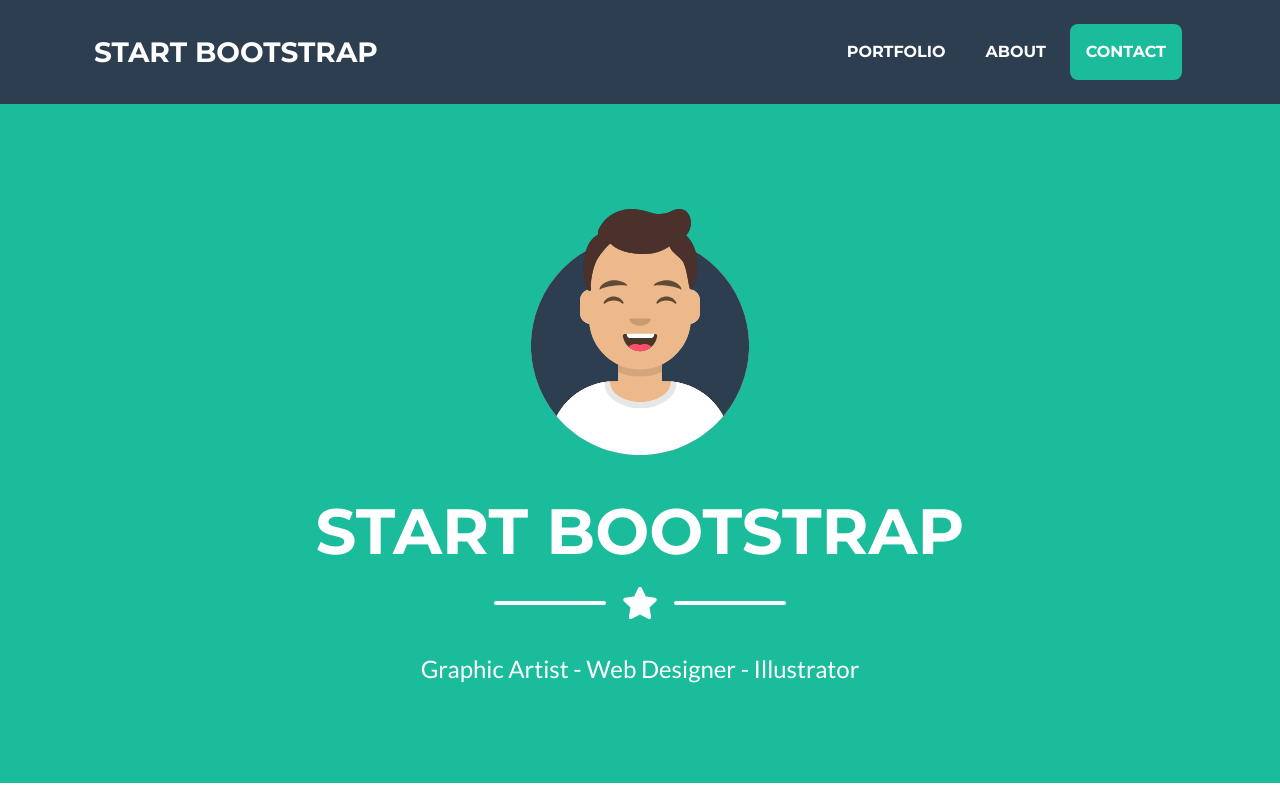
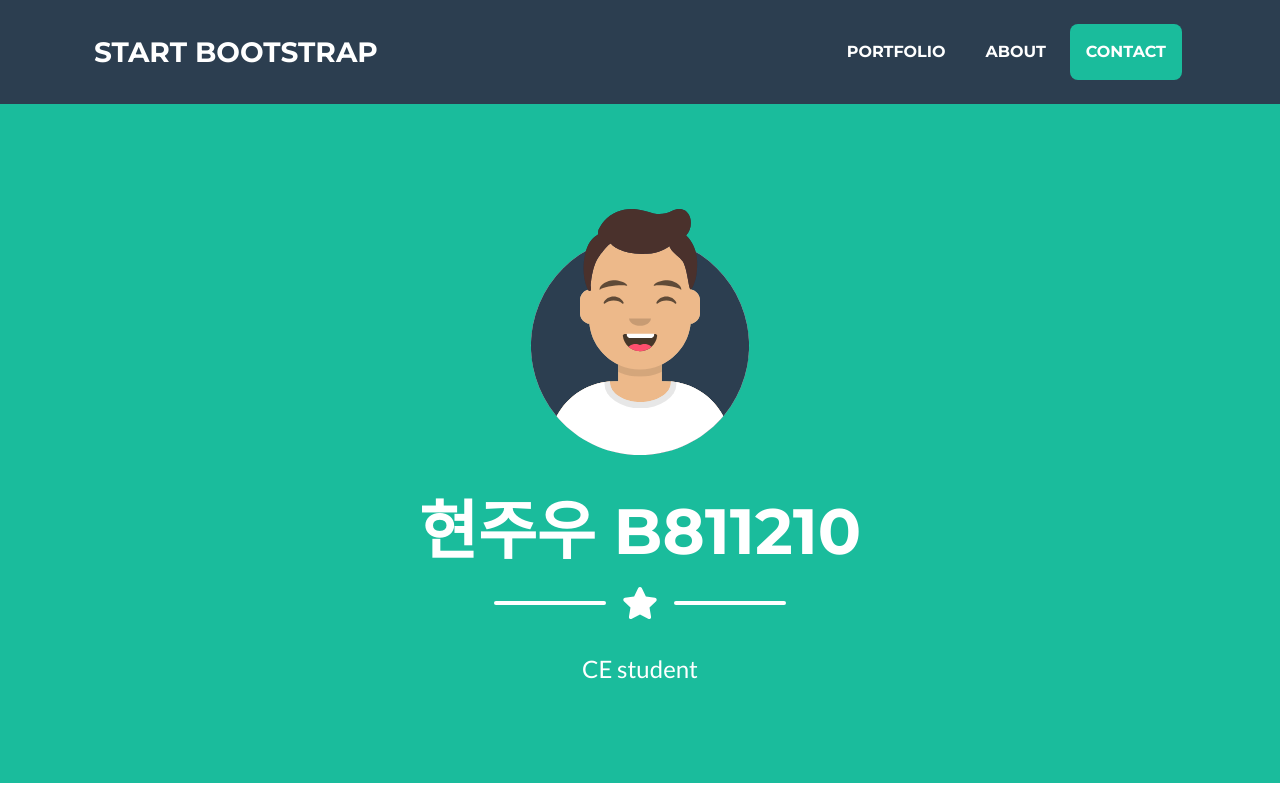
Before and after one commit to JUWOO2/temp, a plain HTML site: page index.html in a window 1280 px wide. Shown: the top 800 px of the page. Drawn offline with nearby package versions, Linux system fonts and the light colour scheme.

Commit message:
Update index.html

```diff
--- a/index.html
+++ b/index.html
@@ -40,7 +40,7 @@
                 <!-- Masthead Avatar Image-->
                 <img class="masthead-avatar mb-5" src="assets/img/avataaars.svg" alt="" />
                 <!-- Masthead Heading-->
-                <h1 class="masthead-heading text-uppercase mb-0">Start Bootstrap</h1>
+                <h1 class="masthead-heading text-uppercase mb-0">현주우 B811210</h1>
                 <!-- Icon Divider-->
                 <div class="divider-custom divider-light">
                     <div class="divider-custom-line"></div>
@@ -48,7 +48,7 @@
                     <div class="divider-custom-line"></div>
                 </div>
                 <!-- Masthead Subheading-->
-                <p class="masthead-subheading font-weight-light mb-0">Graphic Artist - Web Designer - Illustrator</p>
+                <p class="masthead-subheading font-weight-light mb-0">CE student</p>
             </div>
         </header>
         <!-- Portfolio Section-->
```
